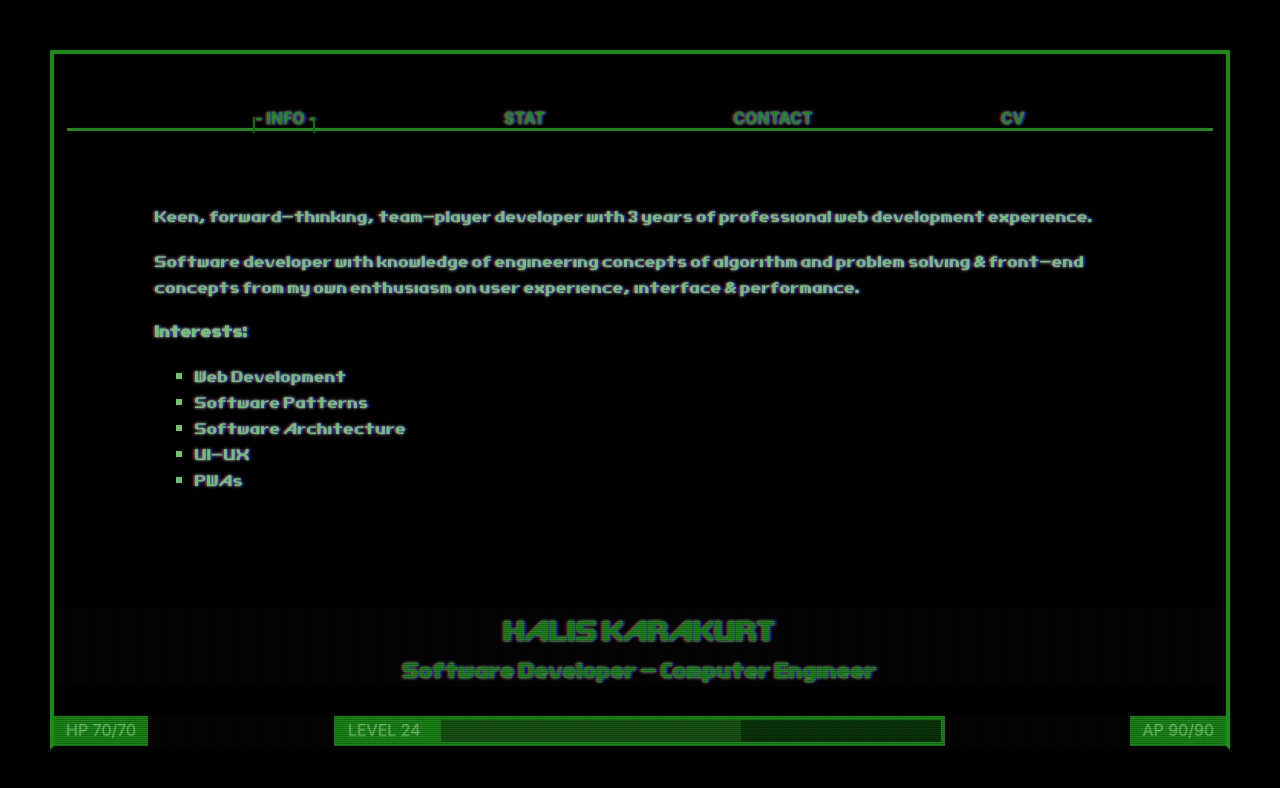
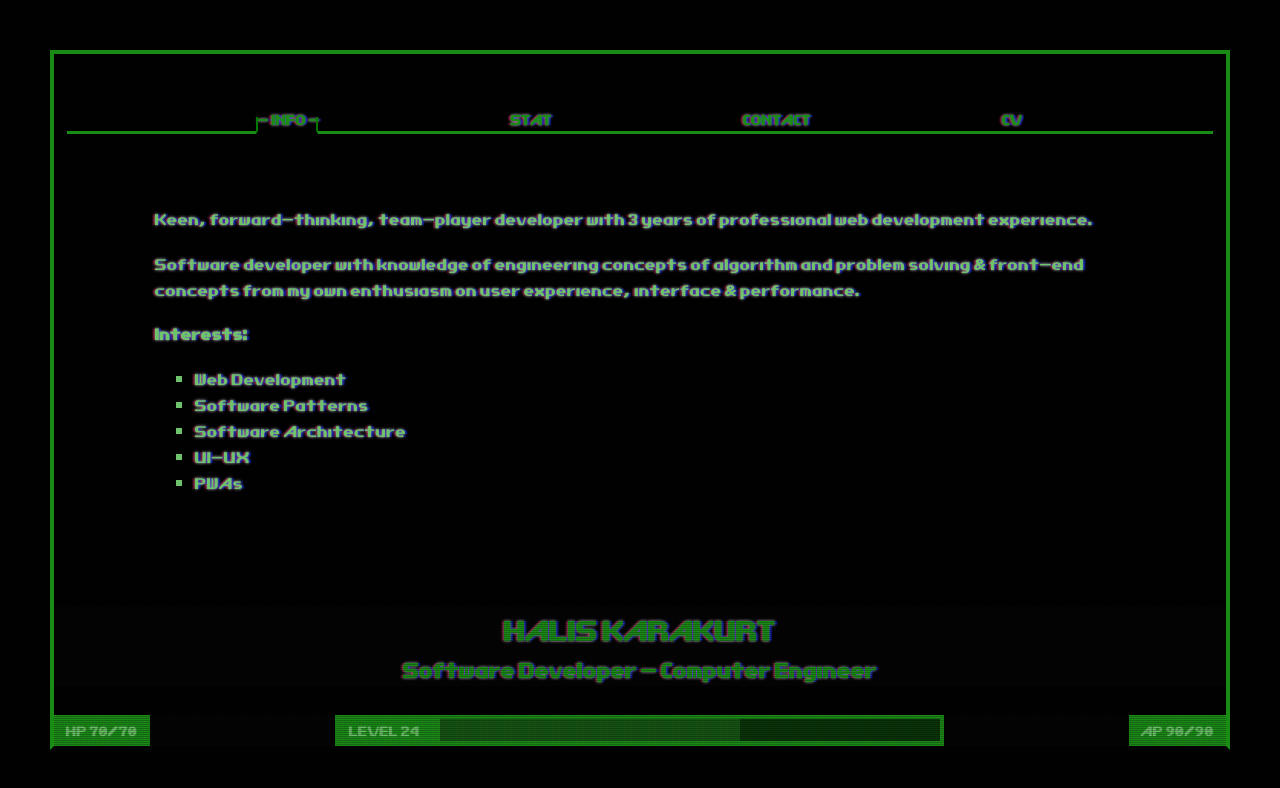
Before and after one commit to h-karakurt/haliskarakurt.dev, a Next.js app: page / in a window 1280 px wide. Shown: the top 788 px of the page. Built offline with nearby package versions, Linux system fonts and the light colour scheme.

Commit message:
font fix

```diff
--- a/components/layout/index.js
+++ b/components/layout/index.js
@@ -17,12 +17,10 @@ return (
             <link rel="icon" href="/favicon.ico" />
         </Head>
 
-        <main className={styles.main}>
+        <main className={`${styles.main} ${fallout.className}`}>
             <div className={styles.borderedContainer}>
                 <Header/>
-                <div className={fallout.className}>
-                    {children}
-                </div>
+                {children}
                 <BottomBar/>
             </div>
         </main>
```
